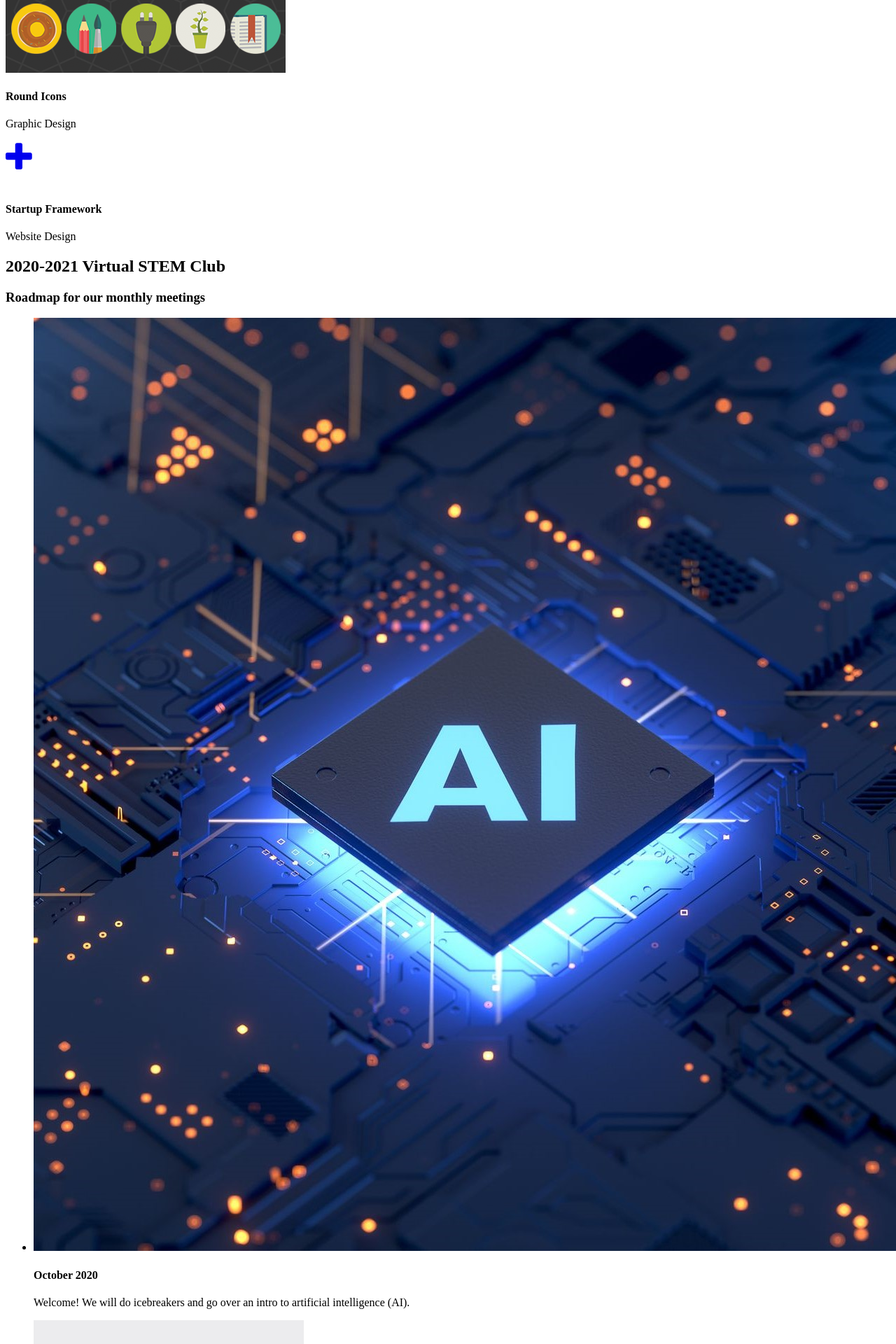
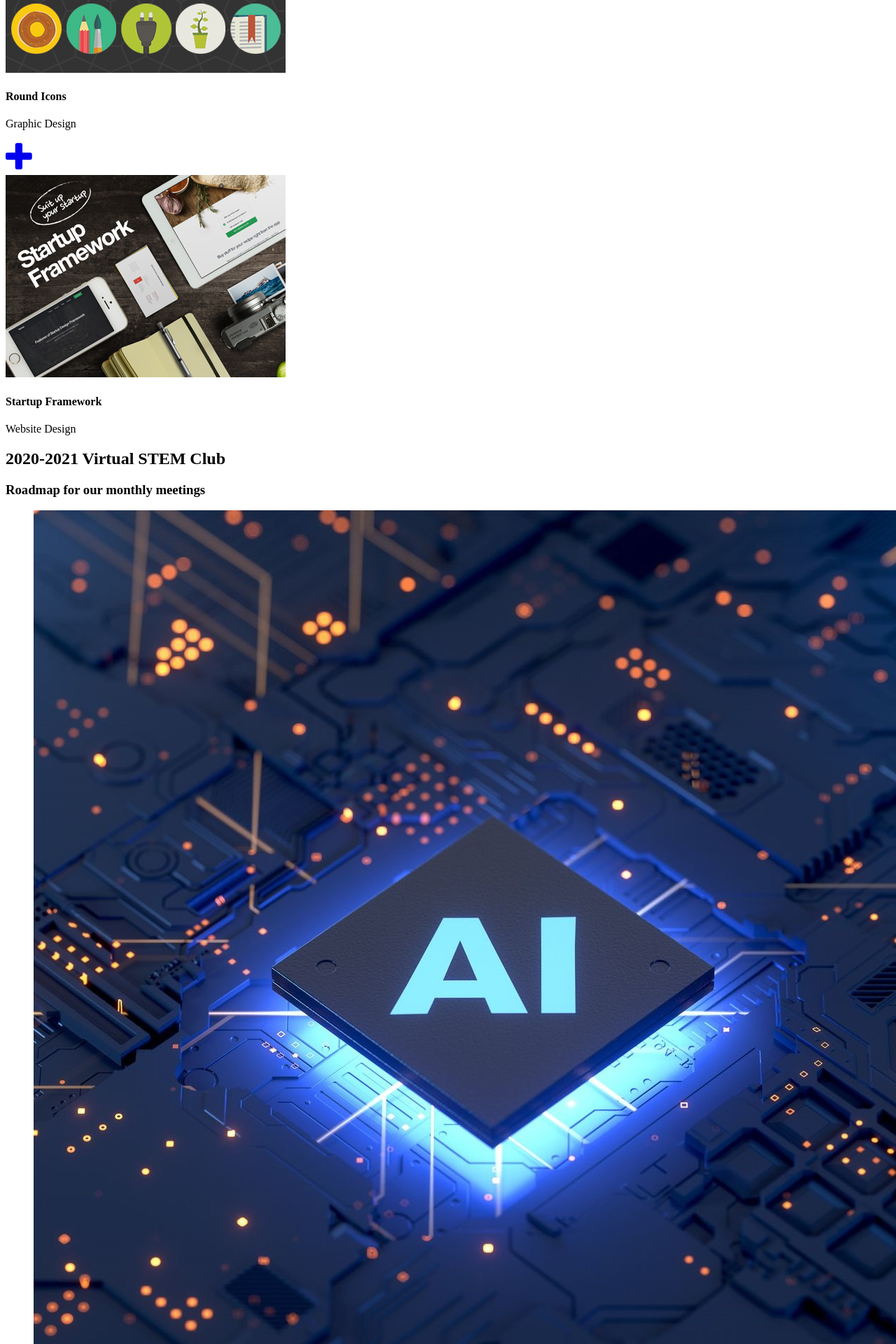
Before and after one commit to 4Hjccc/4Hjccc.github.io, a Jekyll site: the page built from index.html, in a window 1280 px wide. Shown: the part 2176-4096 px from the top of the page at 70% size. Built offline with Jekyll 4.4.1, drawn with Linux system fonts in a browser that asks for light colours; some web fonts are replaced.

Commit message:
Update 2014-07-14-project-5.markdown

```diff
--- a/_posts/2014-07-14-project-5.markdown
+++ b/_posts/2014-07-14-project-5.markdown
@@ -5,7 +5,7 @@ layout: default
 modal-id: 5
 date: 2014-07-14
 img: startup-framework.png
-thumbnail: header-bg.jpg
+thumbnail: startup-framework-thumbnail.png
 alt: image-alt
 project-date: April 2014
 client: Start Bootstrap
```
